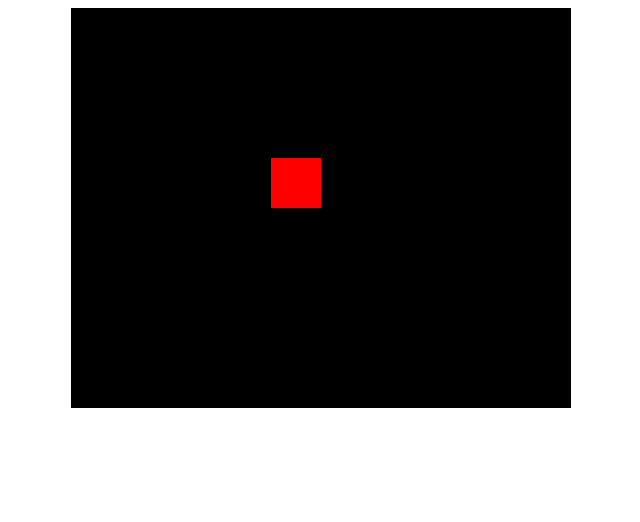
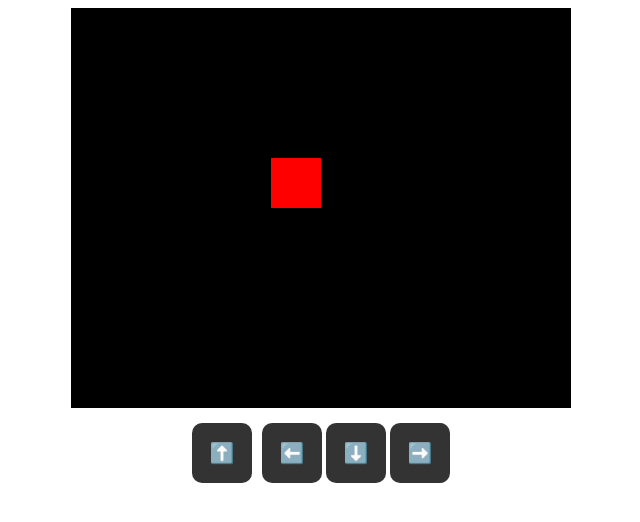
Before and after one commit to edwin20062022-sketch/Juego-cubo-m-vil, a plain HTML site: page index.html in a window 1280 px wide. Shown: the whole page, without its empty margins (319-959 px from the left). Drawn offline with Linux system fonts and the light colour scheme.

Commit message:
Update index.html

```diff
--- a/index.html
+++ b/index.html
@@ -5,10 +5,37 @@
 <title>Mini Juego JS</title>
 <style>
     canvas { background: black; display: block; margin: auto; }
+    #controles {
+        display: flex;
+        justify-content: center;
+        margin-top: 15px;
+        flex-wrap: wrap;
+        gap: 10px;
+    }
+    button {
+        width: 60px;
+        height: 60px;
+        font-size: 20px;
+        border-radius: 10px;
+        border: none;
+        background: #333;
+        color: white;
+    }
 </style>
 </head>
 <body>
 <canvas id="juego" width="500" height="400"></canvas>
+
+<!-- Controles táctiles -->
+<div id="controles">
+    <button id="up">⬆️</button>
+    <div>
+        <button id="left">⬅️</button>
+        <button id="down">⬇️</button>
+        <button id="right">➡️</button>
+    </div>
+</div>
+
 <script>
 const canvas = document.getElementById('juego');
 const ctx = canvas.getContext('2d');
@@ -16,9 +43,27 @@ const ctx = canvas.getContext('2d');
 let jugador = { x: 200, y: 150, size: 50, speed: 5 };
 const keys = {};
 
+// Eventos de teclado
 document.addEventListener('keydown', e => keys[e.key] = true);
 document.addEventListener('keyup', e => keys[e.key] = false);
 
+// Eventos táctiles
+function activarBoton(direccion) { keys[direccion] = true; }
+function desactivarBoton(direccion) { keys[direccion] = false; }
+
+document.getElementById("up").addEventListener("touchstart", () => activarBoton("ArrowUp"));
+document.getElementById("up").addEventListener("touchend", () => desactivarBoton("ArrowUp"));
+
+document.getElementById("down").addEventListener("touchstart", () => activarBoton("ArrowDown"));
+document.getElementById("down").addEventListener("touchend", () => desactivarBoton("ArrowDown"));
+
+document.getElementById("left").addEventListener("touchstart", () => activarBoton("ArrowLeft"));
+document.getElementById("left").addEventListener("touchend", () => desactivarBoton("ArrowLeft"));
+
+document.getElementById("right").addEventListener("touchstart", () => activarBoton("ArrowRight"));
+document.getElementById("right").addEventListener("touchend", () => desactivarBoton("ArrowRight"));
+
+// Bucle principal
 function loop() {
     // Movimiento
     if(keys['ArrowLeft']) jugador.x -= jugador.speed;
```
